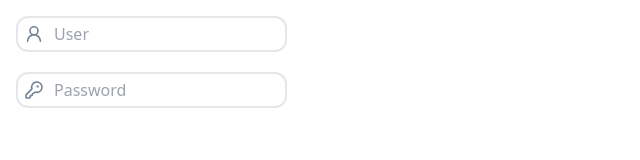
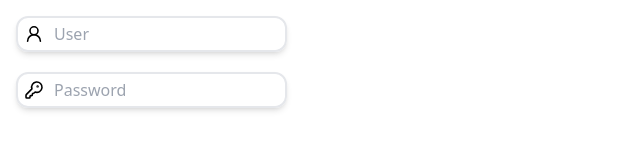
Before and after one commit to gustaaragao/rick-and-morty-app, a Vue app: page /login in a window 1280 px wide. Shown: the top 160 px of the page, without its empty margins (0-640 px from the left). Built offline with nearby package versions, Linux system fonts and the light colour scheme.

Commit message:
feature: TextInput component (incomplete)

```diff
--- a/src/components/inputs/TextInput.vue
+++ b/src/components/inputs/TextInput.vue
@@ -3,35 +3,62 @@
     <label v-if="label">
       {{ label }}
     </label>
-    <div class="border-2 rounded-xl w-fit flex">
+    <!--`placeholder-${finalColor}`-->
+    <div class="border-2 rounded-xl w-fit flex shadow-md" :class="`border-${defaultColor}`">
       <!--begin: Icon-->
       <div class="flex items-center justify-center pl-1">
-        <i class="scale-[0.8] text-[#718095]">
+        <i class="scale-[0.8]" :class="`text-${defaultColor}`">
           <slot name="icon"></slot>
         </i>
       </div>
       <!--end: Icon-->
       <!--begin: Text Input-->
-      <input type="text" :placeholder="placeholder" class="rounded-xl focus:outline-none pl-2 py-1" v-bind="$attrs" />
+      <input
+        type="text"
+        class="rounded-xl focus:outline-none pl-2 py-1"
+        :class="`placeholder-${defaultColor}`"
+        v-bind="$attrs"
+        @focus="(event) => changeColorInput(event.target, focusColor, defaultColor)"
+        @blur="(event) => changeColorInput(event.target, defaultColor, focusColor)"
+      />
       <!--end: Text Input-->
     </div>
   </div>
 </template>
 
 <script setup>
-defineProps({
+const props = defineProps({
   label: {
     type: {
       type: [String, Boolean],
       default: false
     }
   },
-  typeInput: {
+  defaultColor: {
     type: String,
-    default: 'text'
+    default: 'gray-400'
   },
-  placeholder: {
-    type: String
+  focusColor: {
+    type: [String, Boolean],
+    default: false
   }
 })
+
+const changeColorInput = (inputElement, finalColor, initialColor) => {
+  // Check if it has focusColor
+  if (props.focusColor) {
+    let parentDiv = inputElement.parentElement
+    let iconElement = parentDiv.querySelector('div > i')
+
+    // Placerholder
+    inputElement.classList.add(`placeholder-${finalColor}`)
+    inputElement.classList.remove(`placeholder-${initialColor}`)
+    // Border
+    parentDiv.classList.add(`border-${finalColor}`)
+    parentDiv.classList.remove(`border-${initialColor}`)
+    // Icon
+    iconElement.classList.add(`text-${finalColor}`)
+    iconElement.classList.remove(`text-${initialColor}`)
+  }
+}
 </script>
--- a/src/components/visualizer/VisualizerCharacter.vue
+++ b/src/components/visualizer/VisualizerCharacter.vue
@@ -3,15 +3,9 @@
   <div class="w-full h-full rounded-xl bg-green-300 shadow-2xl">
     <div class="w-full">
       <!--begin: Favorite Button-->
-      <div
-          @click="fillIcon = !fillIcon"
-          class="flex justify-end cursor-pointer"
-      >
+      <div @click="fillIcon = !fillIcon" class="flex justify-end cursor-pointer">
         <div class="absolute mt-4 mr-4 z-0">
-          <Star
-               :class="fillIcon ? 'fill-blue-500' : ''"
-               class="scale-[1.5] stroke-[1.5px]"
-          />
+          <Star :class="fillIcon ? 'fill-blue-500' : ''" class="scale-[1.5] stroke-[1.5px]" />
         </div>
       </div>
       <!--begin: Favorite Button-->
@@ -23,10 +17,7 @@
       <!--end: Character Image-->
 
       <!--begin: Section Character Data-->
-      <section
-              class="grid gap-2 pl-2 pb-1 text-lg
-                     rounded-b-xl"
-      >
+      <section class="grid gap-2 pl-2 pb-1 text-lg rounded-b-xl">
         <header class="text-xl">{{ character.name }}</header>
         <p><b>Status:</b> {{ character.status }}</p>
         <p><b>Species:</b> {{ character.species }}</p>
@@ -39,15 +30,15 @@
 </template>
 
 <script setup>
-import { Star } from "lucide-vue-next";
-import { ref } from "vue";
+import { Star } from 'lucide-vue-next'
+import { ref } from 'vue'
 
-const fillIcon = ref(false);
+const fillIcon = ref(false)
 
 const props = defineProps({
   character: {
     type: Object,
-    required: true,
-  },
-});
+    required: true
+  }
+})
 </script>
--- a/src/router/index.js
+++ b/src/router/index.js
@@ -20,7 +20,7 @@ const router = createRouter({
       path: '/tests',
       name: 'TestsView',
       component: TestsView
-    },
+    }
   ]
 })
 
--- a/src/services/api/routing/requesters/requester.js
+++ b/src/services/api/routing/requesters/requester.js
@@ -1,14 +1,14 @@
-import axios from "axios";
+import axios from 'axios'
 
-export async function requester(url, method, data = "", headersOption) {
+export async function requester(url, method, data = '', headersOption) {
   try {
     return await axios({
       method: method,
       url: url,
       data: data,
-      headers: headersOption,
-    });
+      headers: headersOption
+    })
   } catch (error) {
-    throw error.response ?? error;
+    throw error.response ?? error
   }
 }
--- a/src/views/LoginView.vue
+++ b/src/views/LoginView.vue
@@ -1,16 +1,20 @@
 <template>
-	<div class="grid gap-5 pl-4 pt-4">
-		<TextInput :placeholder="'User'">
-			<template #icon> <UserRound /> </template>
-		</TextInput>
-		<TextInput type="password" :placeholder="'Password'">
-			<template #icon> <KeyRound /> </template>
-		</TextInput>
-	</div>
+  <div class="grid gap-5 pl-4 pt-4">
+    <TextInput placeholder="User" focusColor="violet-400">
+      <template #icon>
+        <UserRound />
+      </template>
+    </TextInput>
+    <TextInput type="password" placeholder="Password">
+      <template #icon>
+        <KeyRound />
+      </template>
+    </TextInput>
+  </div>
 </template>
 
 <script setup>
-import TextInput from '@/components/inputs/TextInput.vue';
-import { UserRound } from 'lucide-vue-next';
-import { KeyRound } from 'lucide-vue-next';
+import TextInput from '@/components/inputs/TextInput.vue'
+import { UserRound } from 'lucide-vue-next'
+import { KeyRound } from 'lucide-vue-next'
 </script>
```
Also changed, not shown: src/services/api/routing/requesters/ram-requester.js (+6 -6 lines), src/views/LayoutPrincipal.vue (+13 -14 lines), src/views/TestsView.vue (+2 -5 lines).
